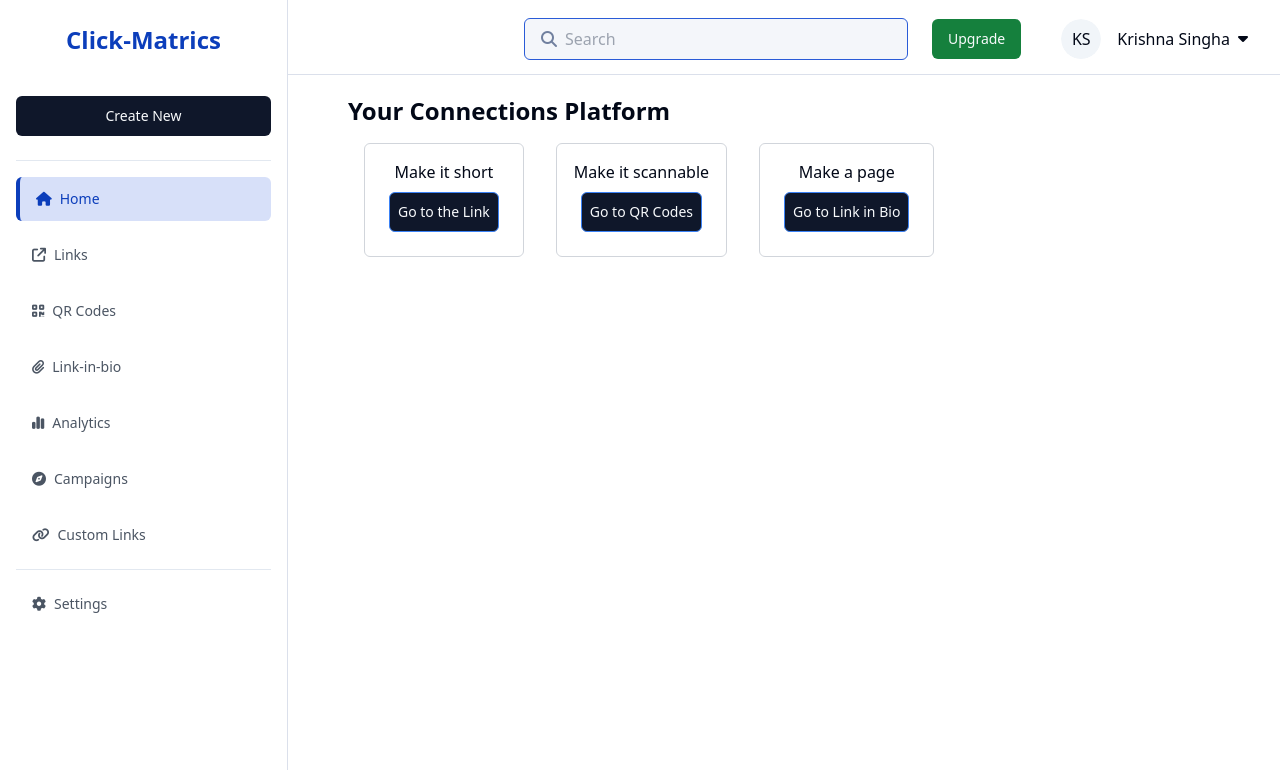
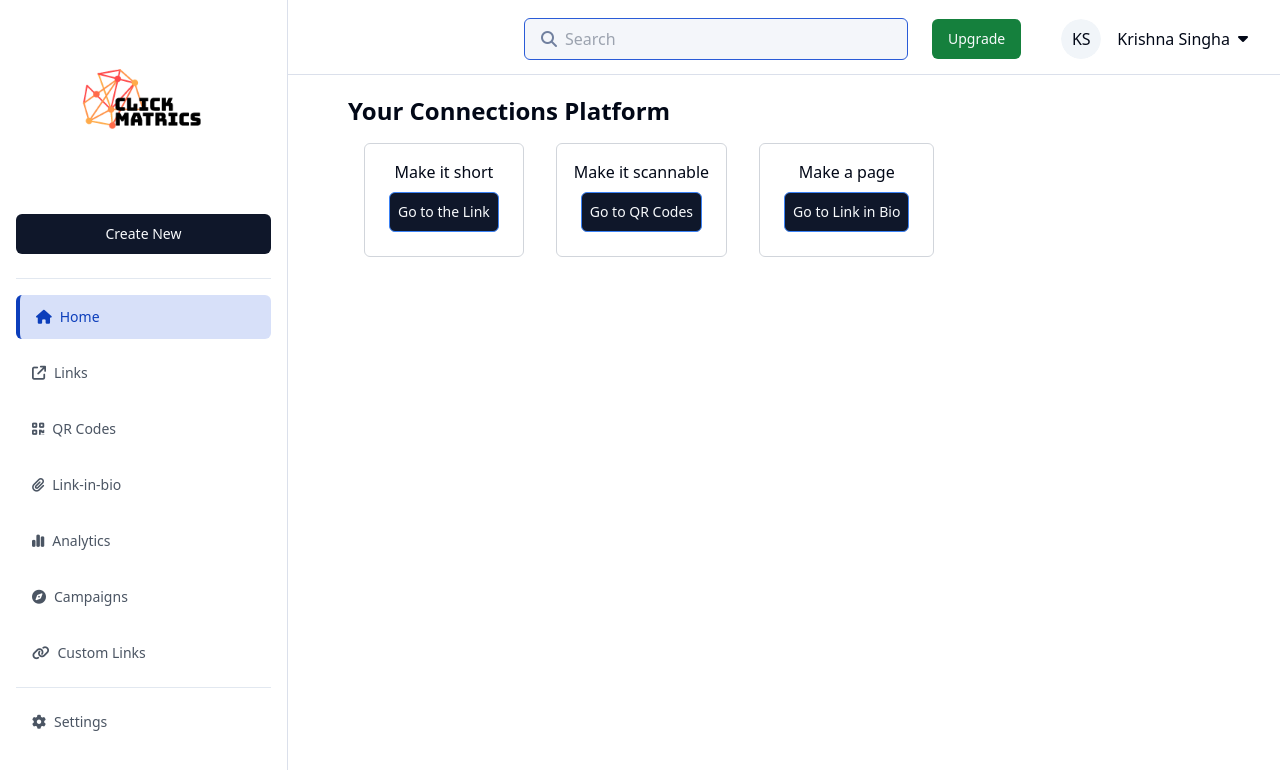
Before and after one commit to oxiton-foundation/click-metrics, a React (Vite) app in the folder client/: page / in a window 1280 px wide. Shown: the top 770 px of the page. Built offline with nearby package versions, Linux system fonts and the light colour scheme.

Commit message:
added the logo to navbar.tsx

```diff
--- a/client/src/components/navbar/sidebar.tsx
+++ b/client/src/components/navbar/sidebar.tsx
@@ -5,7 +5,7 @@ const Sidebar = () => {
     return (
         <div className='border-r-[1.5px] border-[#dbe0eb] min-w-[18rem] px-4'>
             <div className="w-full flex justify-center my-6">
-                <span className="text-2xl font-bold text-[#0c3ebb]">Click-Matrics</span>
+                <span className="text-2xl font-bold text-[#0c3ebb]"><img src={"/click-metrics-logo.png"} alt="LOGO" style={{height: 150}}/></span>
             </div>
             <Button className="w-full mt-4 mb-2">Create New</Button>
             <hr className="my-4"/>
```
